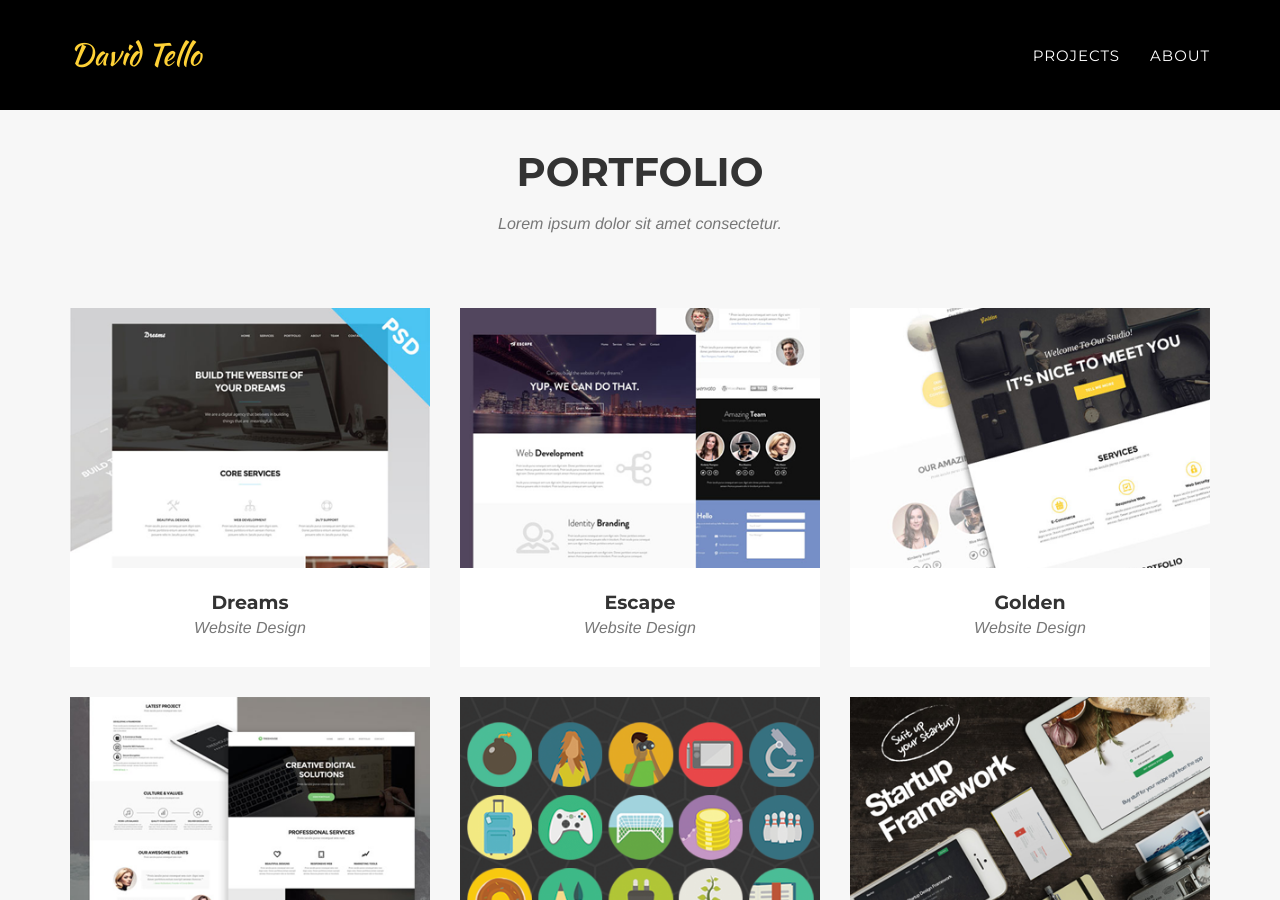
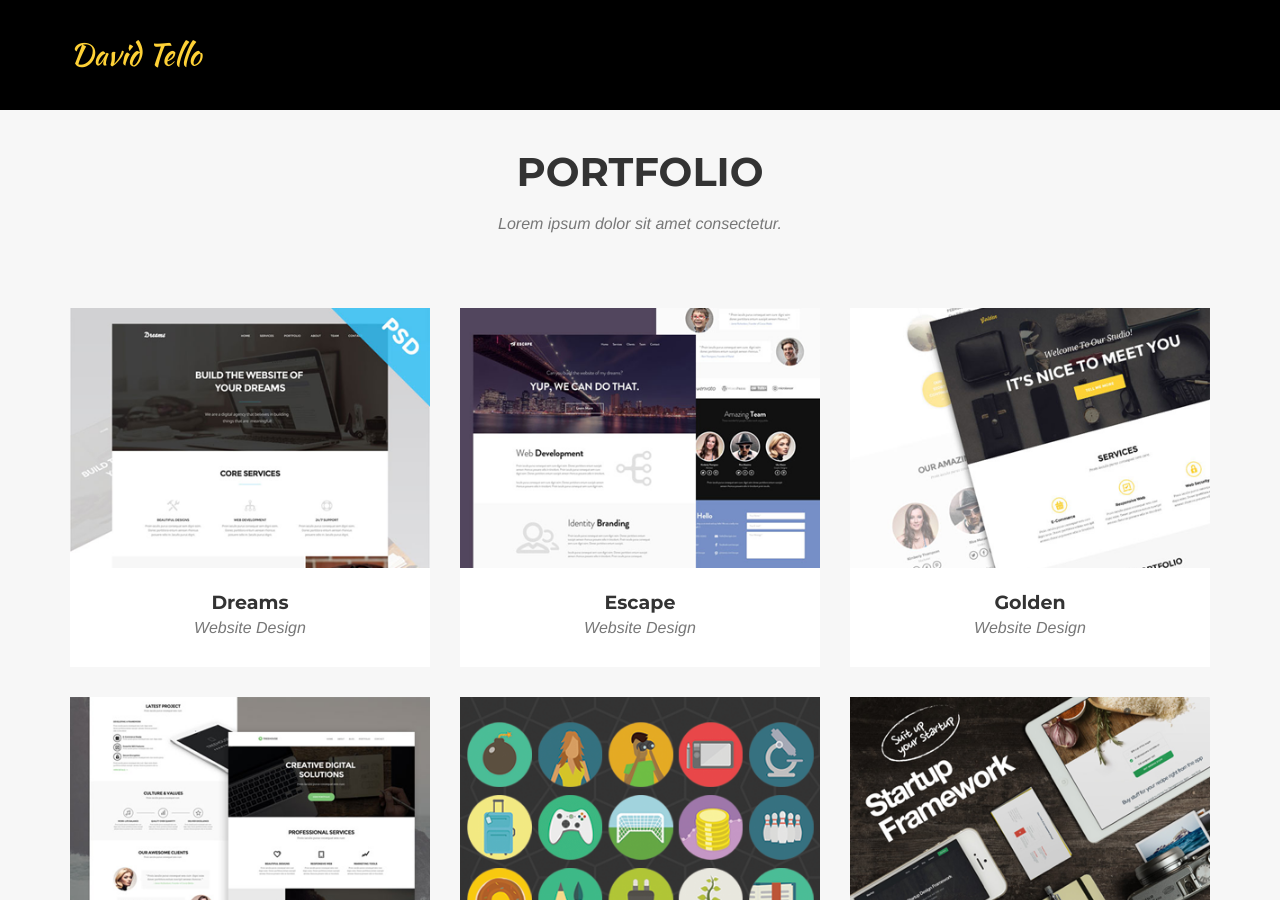
Before and after one commit to DavidTello1/Portfolio, a Jekyll site: the page built from index.html, in a window 1280 px wide and 900 px high. Built offline with Jekyll 4.4.1, drawn with Linux system fonts in a browser that asks for light colours; some web fonts are replaced.

Commit message:
Update header.html

```diff
--- a/_includes/header.html
+++ b/_includes/header.html
@@ -13,7 +13,7 @@
             </div>
 
             <!-- Collect the nav links, forms, and other content for toggling -->
-            <div class="collapse navbar-collapse">
+            <div class="collapse navbar-shrink">
                 <ul class="nav navbar-nav navbar-right">
                     <li class="hidden">
                         <a href="#page-top"></a>
```
